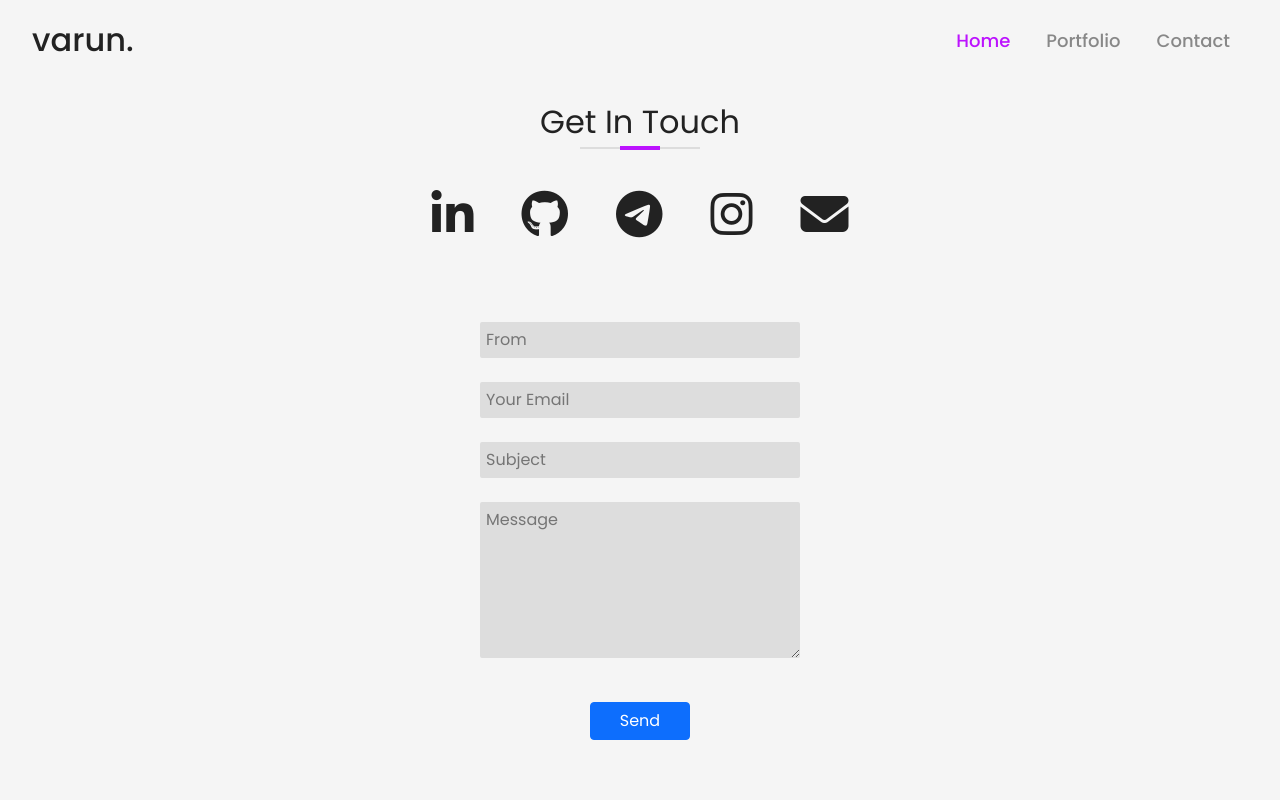
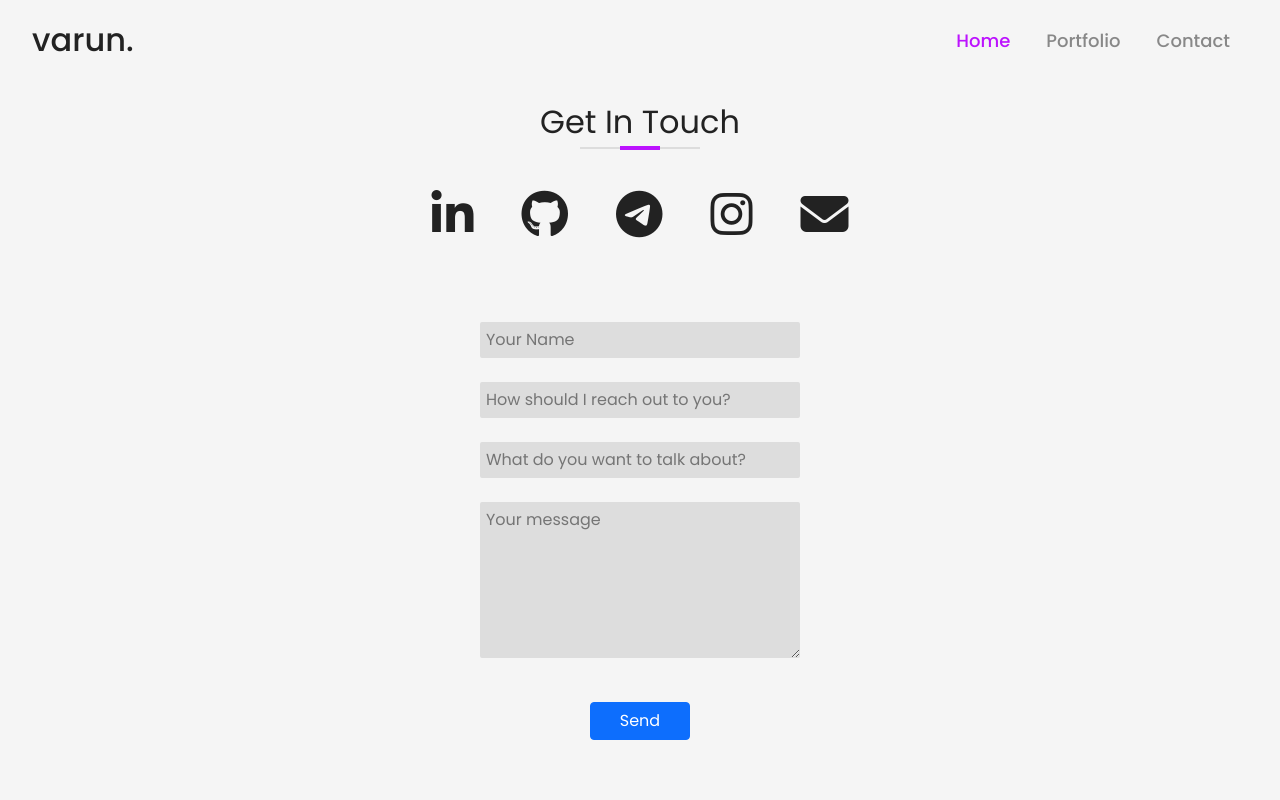
Before and after one commit to varunborar/portfolio-react, a React (Create React App) app: page /contact in a window 1280 px wide. Shown: the top 800 px of the page. Built offline with nearby package versions, Linux system fonts and the light colour scheme.

Commit message:
Updated contact page connection to send requests to google sheets

```diff
--- a/package.json
+++ b/package.json
@@ -16,8 +16,8 @@
         "web-vitals": "^1.1.2"
     },
     "scripts": {
-        "start": "react-scripts start",
-        "build": "react-scripts build",
+        "start": "react-scripts --openssl-legacy-provider start",
+        "build": "react-scripts --openssl-legacy-provider build",
         "predeploy": "npm run build",
         "deploy": "gh-pages -d build",
         "test": "react-scripts test",
--- a/src/components/pages/contact.js
+++ b/src/components/pages/contact.js
@@ -1,6 +1,6 @@
 import React, { Component } from 'react';
 import '../assets/styles/contact.css';
-import axios from 'axios';
+// import axios from 'axios';
 
 import Section from '../common/Section';
 
@@ -26,16 +26,34 @@ class Contact extends Component {
     handleSumbit = (event) => {
         event.preventDefault();
         const message = {
-            "chatID": 1244515308,
-            "from": this.state.from + " " + this.state.email,
+            "name": this.state.from,
+            "email": this.state.email,
             "subject": this.state.subject,
             "message": this.state.message
         }
 
-        axios.post("https://messageapibot.herokuapp.com/message/text", message);
+        const messageString = JSON.stringify(message);
+
+        // axios.post("https://script.google.com/macros/s/AKfycbz2FOcX582I8H7Zexl2eF7ef3RcjxavR1O-yPVa1Lmo8sdwkvxkQfvZ_zP7epKmXUcrDg/exec",{
+        //     headers: {
+        //         "Content-Type": "text/plain"
+        //     },
+        //     redirect: "follow",
+        //     messageString
+        // });
+
+        fetch("https://script.google.com/macros/s/AKfycbz2FOcX582I8H7Zexl2eF7ef3RcjxavR1O-yPVa1Lmo8sdwkvxkQfvZ_zP7epKmXUcrDg/exec", {
+            redirect: "follow",
+            method: "POST",
+            body: messageString,
+            headers: {
+              "Content-Type": "text/plain;charset=utf-8",
+            },
+        });
 
         this.setState({
             from: "",
+            email: "",
             subject: "",
             message: ""
         })
@@ -66,21 +84,21 @@ class Contact extends Component {
                             <input
                                 type="text"
                                 name="from"
-                                placeholder="From"
+                                placeholder="Your Name"
                                 onChange={this.onStateChange}
                                 value={this.state.from}
                             />
                             <input
                                 type="text"
                                 name="email"
-                                placeholder="Your Email"
+                                placeholder="How should I reach out to you?"
                                 onChange={this.onStateChange}
                                 value={this.state.email}
                             />
                             <input
                                 type="text"
                                 name="subject"
-                                placeholder="Subject"
+                                placeholder="What do you want to talk about?"
                                 onChange={this.onStateChange}
                                 value={this.state.subject}
                             />
@@ -88,7 +106,7 @@ class Contact extends Component {
                                 rows="6"
                                 type="text"
                                 name="message"
-                                placeholder="Message"
+                                placeholder="Your message"
                                 onChange={this.onStateChange}
                                 value={this.state.message}
                             />
```
Also changed, not shown: 1 other file (tests, documents, lock files or other folders).
